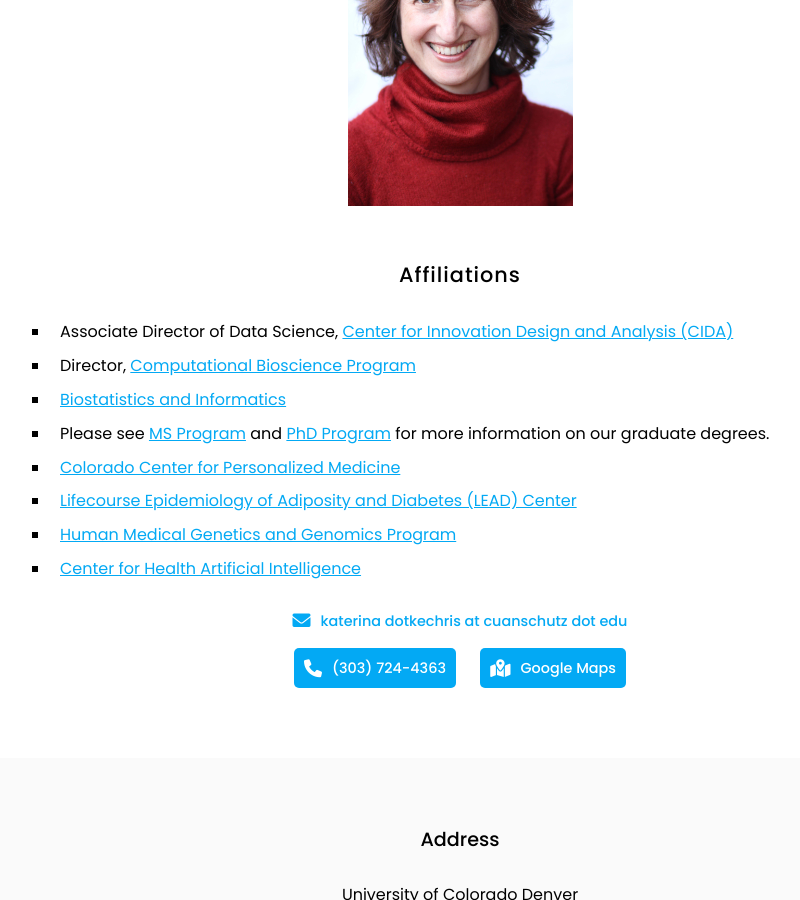
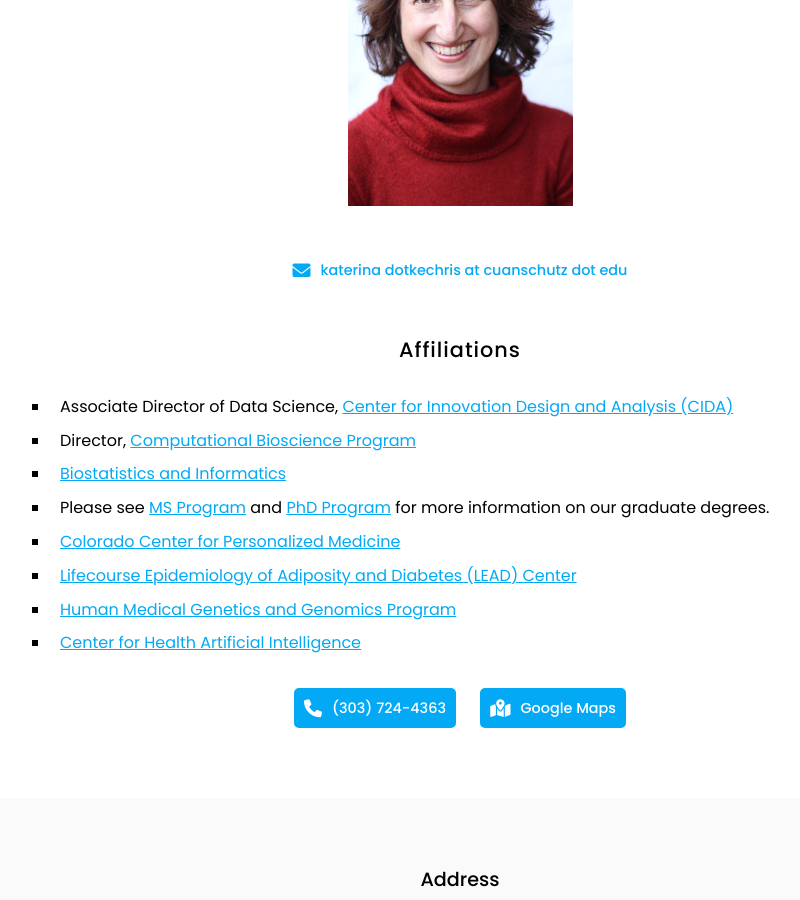
Before and after one commit to KechrisLab/kechrislab.github.io, a Jekyll site: the page built from contact/index.md, in a window 1280 px wide and 900 px high, scrolled down 388 px. Shown: the whole window, without its empty margins (180-980 px from the left). Built offline with Jekyll 4.4.1, drawn with Linux system fonts in a browser that asks for light colours.

Commit message:
Update index.md

```diff
--- a/contact/index.md
+++ b/contact/index.md
@@ -13,6 +13,15 @@ nav:
   width = "25%"
 %}
 
+{%
+  include link.html
+  type="email"
+  icon=""
+  text="katerina dotkechris at cuanschutz dot edu"
+  link = "none"
+%}
+{:.center}
+
 ## Affiliations
 
 + Associate Director of Data Science, [Center for Innovation Design and Analysis (CIDA)](https://coloradosph.cuanschutz.edu/research-and-practice/centers-programs/cida)
@@ -24,14 +33,6 @@ nav:
 + [Human Medical Genetics and Genomics Program](https://www.cuanschutz.edu/graduate-programs/human-medical-genetics-and-genomics/home)
 + [Center for Health Artificial Intelligence](https://medschool.cuanschutz.edu/ai)
 
-{%
-  include link.html
-  type="email"
-  icon=""
-  text="katerina dotkechris at cuanschutz dot edu"
-  link = "none"
-%}
-<br>
 {%
   include link.html
   type="phone"
```
